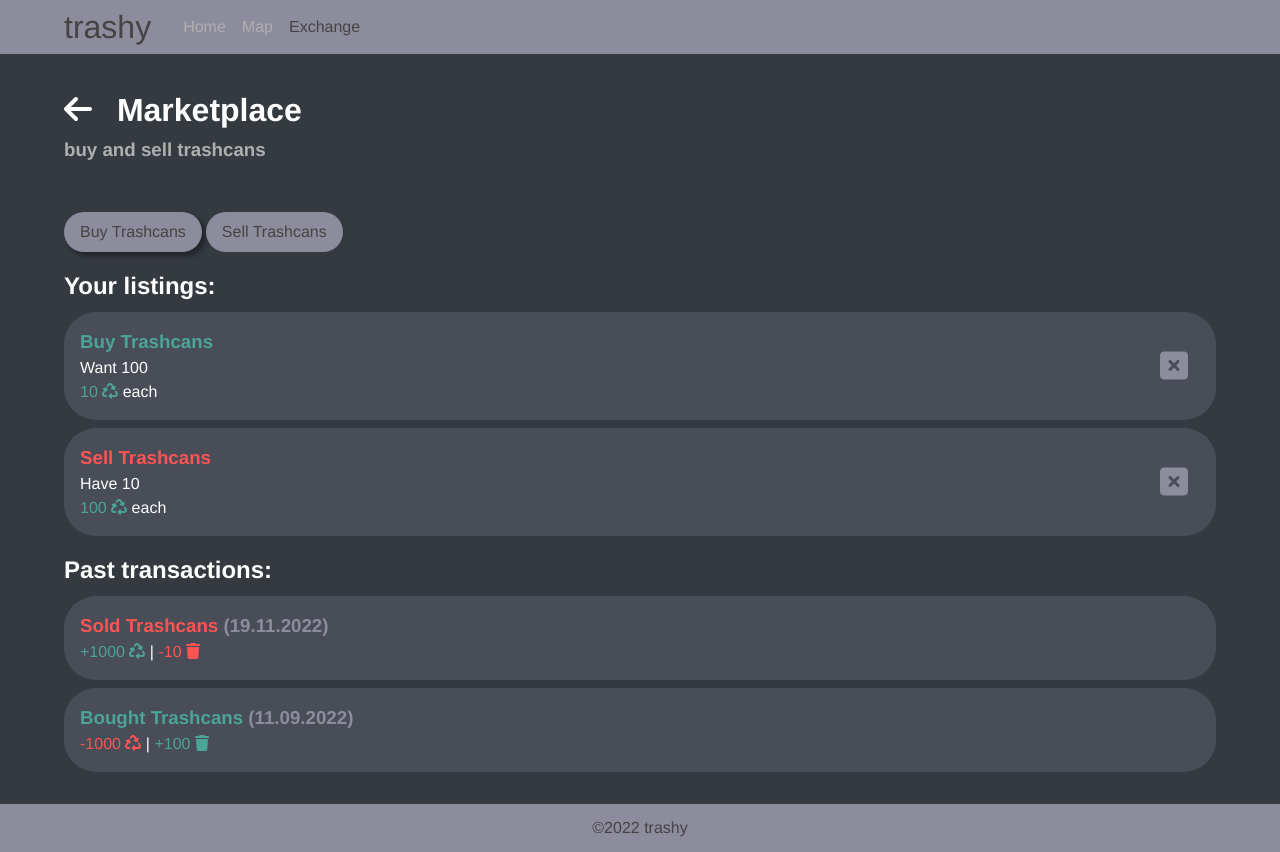
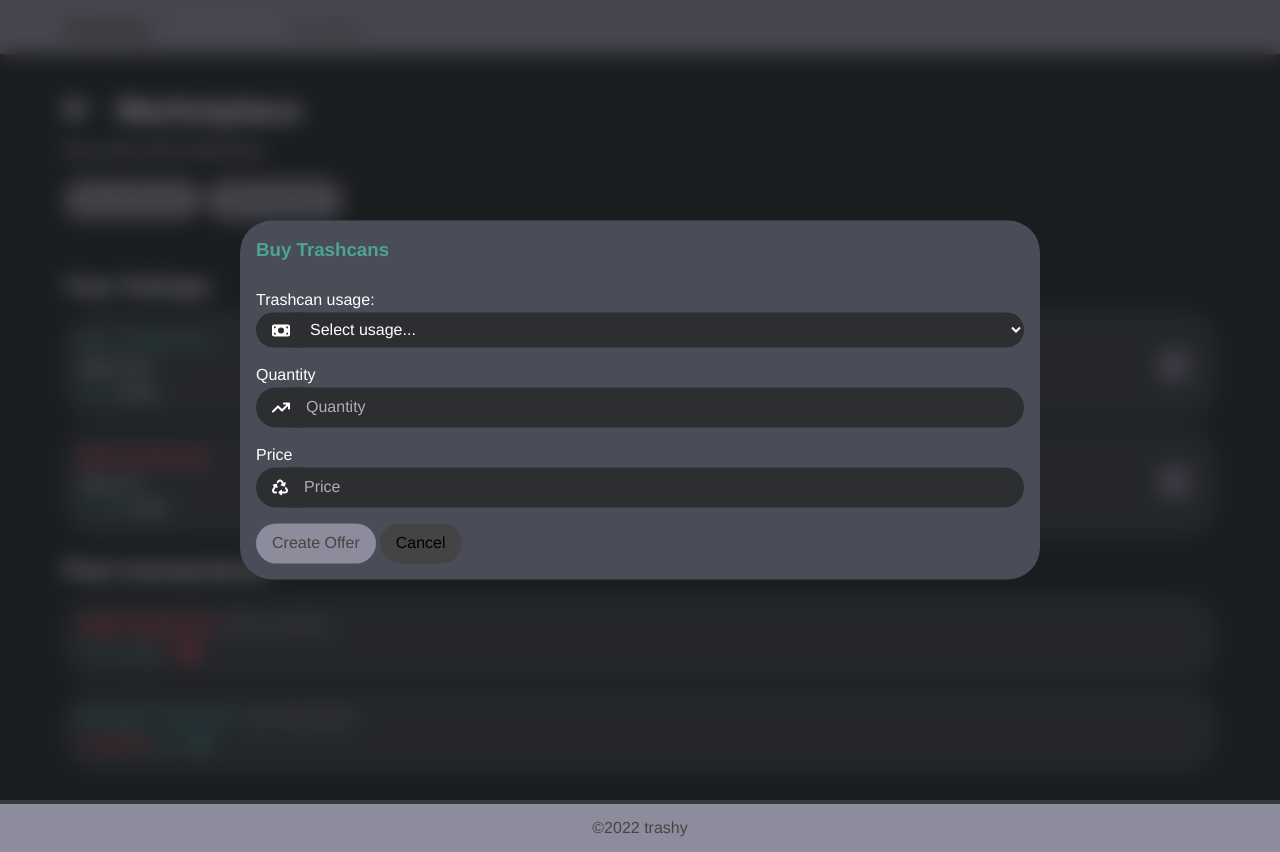
Before and after one commit to davidk09/trashy, a Vue app in the folder webclient/: page /exchange in a window 1280 px wide. Both pictures are taken after a click on the button "Buy Trashcans". Built offline with nearby package versions, Linux system fonts and the light colour scheme.

Commit message:
added sell and buy order popup

```diff
--- a/webclient/src/assets/style.scss
+++ b/webclient/src/assets/style.scss
@@ -50,3 +50,7 @@ h1, h2, h3, h4, h5, h6, p {
     color: #ff5454;
     cursor: pointer;
 }
+
+.text-input {
+    color: var(--body-font-color);
+}
--- /dev/null
+++ b/webclient/src/components/OrderPopup.vue
@@ -0,0 +1,65 @@
+<template>
+  <div class="dialog" :class="{ show }" style="width: 95%; max-width: 800px">
+    <div class="card" :class="buy ? 'buy' : 'sell'">
+      <h3 class="mb-3">{{ buy ? "Buy" : "Sell" }} Trashcans</h3>
+
+      <label>Trashcan usage:</label>
+      <div class="inline-group mb-2">
+        <span class="inline-group-label">
+          <font-awesome-icon icon="money-bill" />
+        </span>
+        <select class="text-input">
+          <option selected>Select usage...</option>
+          <option>High usage</option>
+          <option>Medium usage</option>
+          <option>Low usage</option>
+        </select>
+      </div>
+
+      <label>Quantity</label>
+      <div class="inline-group mb-2">
+        <span class="inline-group-label">
+          <font-awesome-icon icon="arrow-trend-up" />
+        </span>
+        <input
+          type="number"
+          class="text-input"
+          placeholder="Quantity"
+          min="1"
+        />
+      </div>
+
+      <span>Price</span>
+      <div class="inline-group mb-2">
+        <span class="inline-group-label">
+          <font-awesome-icon icon="recycle" />
+        </span>
+        <input type="number" class="text-input" placeholder="Price" min="1" />
+      </div>
+      <div class="gapped-group">
+        <button class="button">Create Offer</button>
+        <button class="button accent" @click="close()">Cancel</button>
+      </div>
+    </div>
+  </div>
+  <div class="backdrop blur" :class="{ show }"></div>
+</template>
+
+<script setup lang="ts">
+import { ref } from "vue";
+
+const show = ref(false);
+const buy = ref(false);
+
+function open(pBuy: boolean) {
+  buy.value = pBuy;
+  show.value = true;
+}
+
+function close() {
+  show.value = false;
+}
+
+defineExpose({ open: open, close: close, isShowing: show, buyMode: buy });
+defineEmits(["submit"]);
+</script>
--- a/webclient/src/components/PageTitle.vue
+++ b/webclient/src/components/PageTitle.vue
@@ -1,5 +1,5 @@
 <template>
-  <div class="mb-6">
+  <div class="mb-2">
     <h1 style="margin-bottom: 0.1rem">
       <font-awesome-icon
         :icon="icon"
--- a/webclient/src/views/MarketplaceView.vue
+++ b/webclient/src/views/MarketplaceView.vue
@@ -6,35 +6,39 @@
       icon="arrow-left"
     />
     <div class="gapped-group">
-      <button class="button">Buy Trashcans</button>
-      <button class="button">Sell Trashcans</button>
+      <button class="button" @click="popup?.open(true)">Buy Trashcans</button>
+      <button class="button" @click="popup?.open(false)">Sell Trashcans</button>
     </div>
-    <h2 style="margin-top: 1rem">Your listings:</h2>
+    <h2 style="margin-top: 3rem">Your listings:</h2>
     <div>
-      <listing-component price="10" :buy="true" qty="100" />
-      <listing-component price="100" :buy="false" qty="10" />
+      <listing-component :price="10" :buy="true" :qty="100" />
+      <listing-component :price="100" :buy="false" :qty="10" />
     </div>
     <h2 style="margin-top: 1rem">Past transactions:</h2>
     <div>
       <transaction-component
-        price="100"
+        :price="100"
         :buy="false"
-        qty="10"
+        :qty="10"
         date="19.11.2022"
       />
       <transaction-component
-        price="10"
+        :price="10"
         :buy="true"
-        qty="100"
+        :qty="100"
         date="11.09.2022"
       />
     </div>
   </div>
+  <order-popup ref="popup" />
 </template>
 
 <script setup lang="ts">
 import PageTitle from "@/components/PageTitle";
-import { FontAwesomeIcon } from "@fortawesome/vue-fontawesome";
 import ListingComponent from "@/components/ListingComponent.vue";
 import TransactionComponent from "@/components/TransactionComponent.vue";
+import OrderPopup from "@/components/OrderPopup.vue";
+import { ref } from "vue";
+
+const popup = ref<typeof OrderPopup>();
 </script>
```
